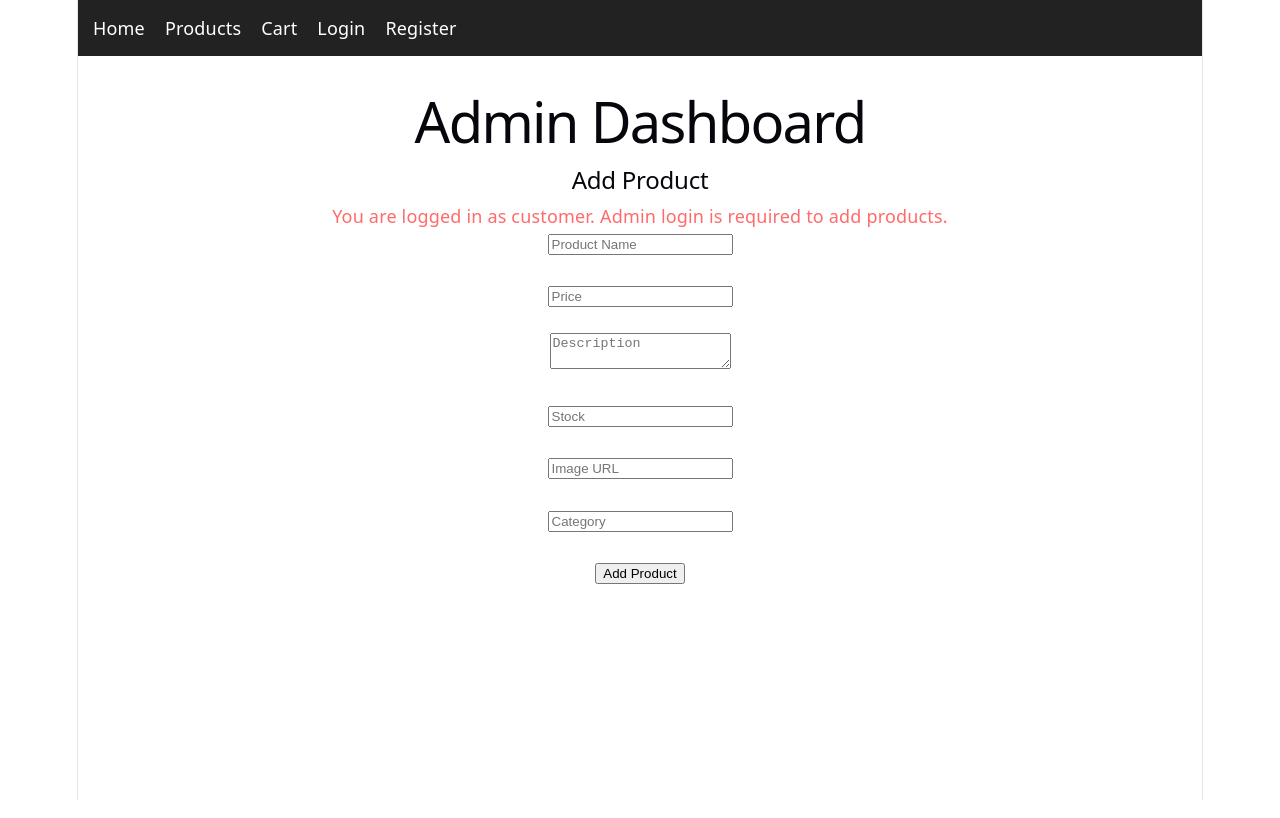
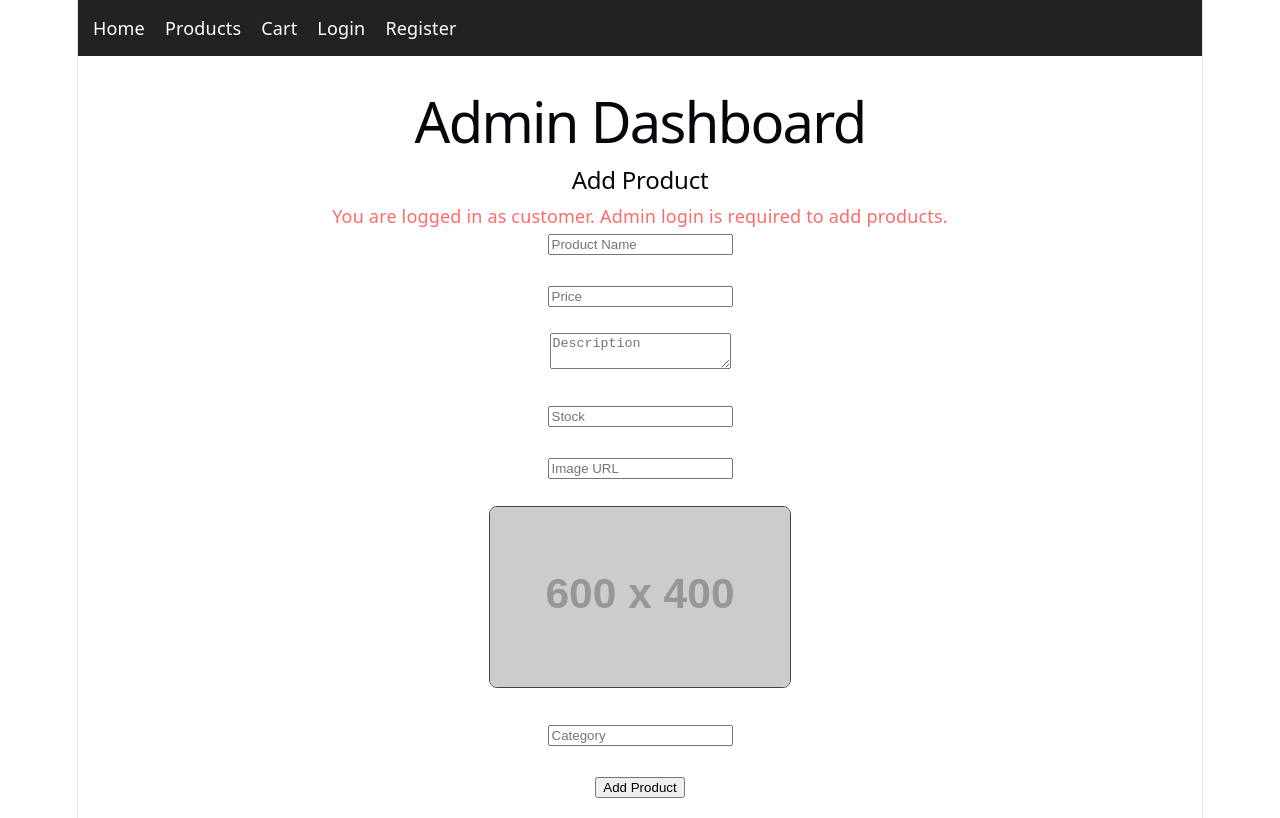
Before and after one commit to YuvanshSuthar/online-stationery-shop-management-system, a React (Vite) app in the folder client/: page /admin in a window 1280 px wide. Built offline with nearby package versions, Linux system fonts and the light colour scheme; no server answers.

Commit message:
Add admin image preview and product image fallback

```diff
--- a/client/src/pages/AdminDashboard.jsx
+++ b/client/src/pages/AdminDashboard.jsx
@@ -1,6 +1,9 @@
 import { useState } from "react";
 import axios from "axios";
 import { getApiUrl } from "../config/api";
+
+const DEFAULT_PRODUCT_IMAGE =
+  "https://dummyimage.com/600x400/1f2937/ffffff&text=No+Image";
 
 const AdminDashboard = () => {
   const user = JSON.parse(localStorage.getItem("user") || "null");
@@ -148,6 +151,25 @@ const AdminDashboard = () => {
         <br />
         <br />
 
+        <img
+          src={formData.image || DEFAULT_PRODUCT_IMAGE}
+          alt="Product preview"
+          onError={(e) => {
+            e.currentTarget.onerror = null;
+            e.currentTarget.src = DEFAULT_PRODUCT_IMAGE;
+          }}
+          style={{
+            width: "100%",
+            maxWidth: "300px",
+            height: "180px",
+            objectFit: "cover",
+            borderRadius: "8px",
+            border: "1px solid #444",
+          }}
+        />
+        <br />
+        <br />
+
         <input
           type="text"
           name="category"
--- a/client/src/pages/Products.jsx
+++ b/client/src/pages/Products.jsx
@@ -1,6 +1,9 @@
 import { useEffect, useState } from "react";
 import axios from "axios";
 import { getApiUrl } from "../config/api";
+
+const DEFAULT_PRODUCT_IMAGE =
+  "https://dummyimage.com/600x400/1f2937/ffffff&text=No+Image";
 
 const Products = () => {
   const [products, setProducts] = useState([]);
@@ -122,6 +125,21 @@ const Products = () => {
                 boxShadow: "0 4px 10px rgba(0,0,0,0.3)",
               }}
             >
+              <img
+                src={item.image || DEFAULT_PRODUCT_IMAGE}
+                alt={item.name}
+                onError={(e) => {
+                  e.currentTarget.onerror = null;
+                  e.currentTarget.src = DEFAULT_PRODUCT_IMAGE;
+                }}
+                style={{
+                  width: "100%",
+                  height: "180px",
+                  objectFit: "cover",
+                  borderRadius: "8px",
+                  marginBottom: "10px",
+                }}
+              />
               <h3>{item.name}</h3>
               <p>💰 ₹{item.price}</p>
               <p>{item.description}</p>
```
